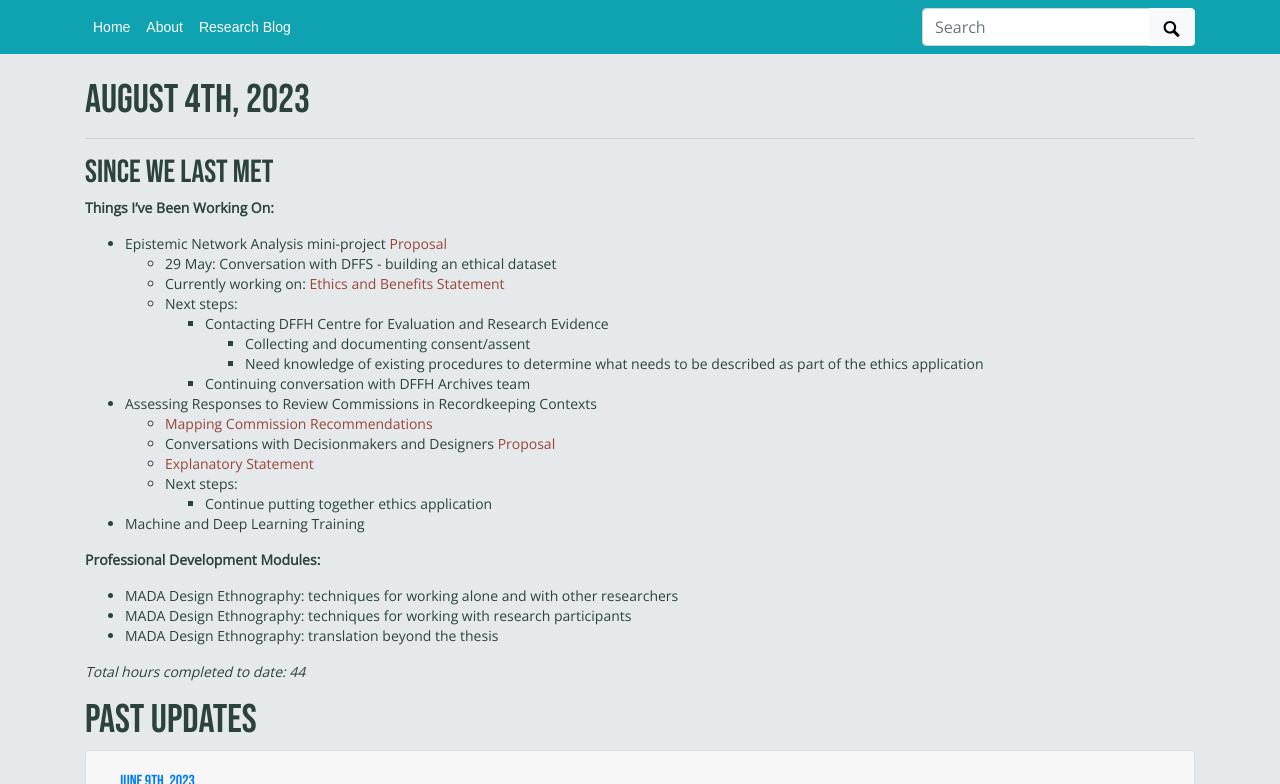
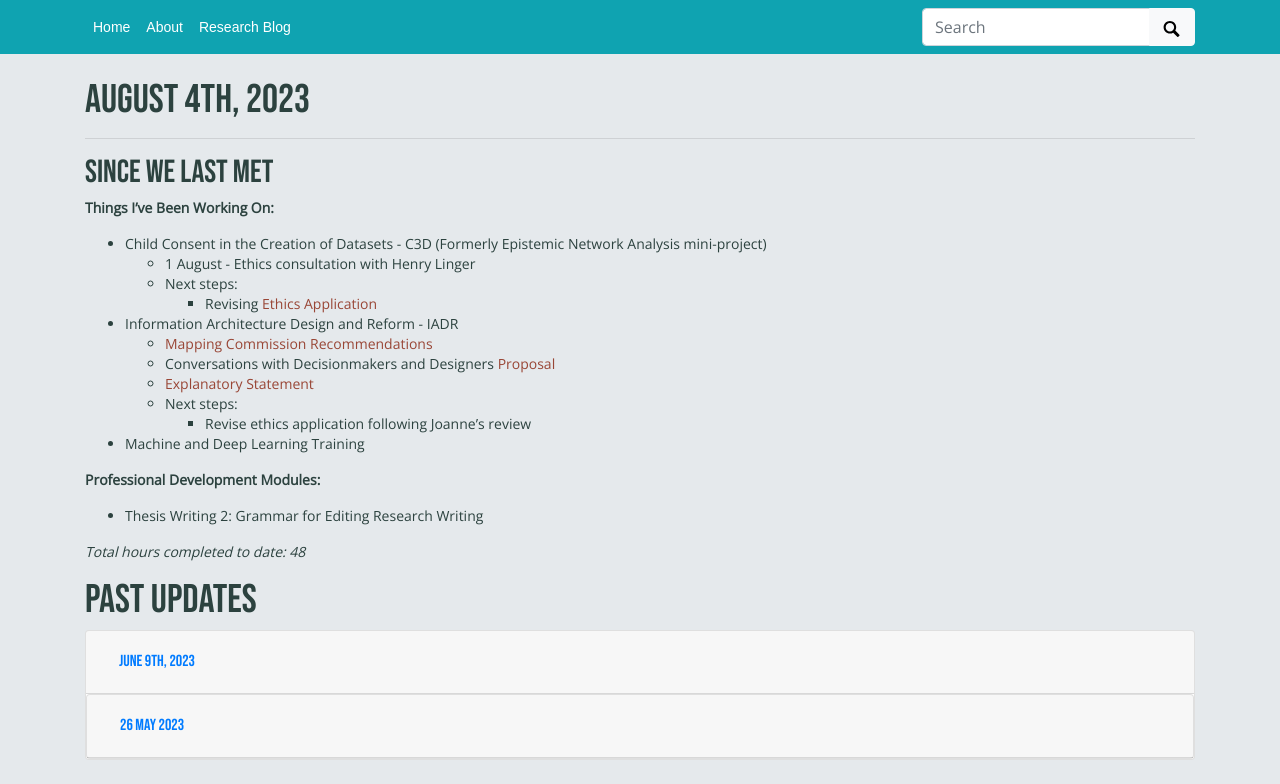
Before and after one commit to mxballin/recordkeeping-governance, a Jekyll site: the page built from pages/updates.md, in a window 1280 px wide. Shown: the part 100-884 px from the top of the page. Built offline with Jekyll 4.4.1, drawn with Linux system fonts in a browser that asks for light colours; some web fonts are replaced; grey boxes are pictures that could not be loaded.

Commit message:
Update updates.md

```diff
--- a/pages/updates.md
+++ b/pages/updates.md
@@ -11,28 +11,22 @@ permalink: /updates.html
 ## Since We Last Met
 
 __Things I've Been Working On:__
-* Epistemic Network Analysis mini-project [Proposal](https://docs.google.com/document/d/1zhdwhAJ0nOPwBpWtf9XiII3TyIQaXo6EiT_xwwA0250/edit?usp=sharing)
-    * 29 May: Conversation with DFFS - building an ethical dataset
-    * Currently working on: [Ethics and Benefits Statement](https://docs.google.com/document/d/1kg5G7uEbIrpSoNbrGX3hnBna18w83SNAIZLEDjNkcLo/edit?usp=sharing)
+* Child Consent in the Creation of Datasets - C3D (Formerly Epistemic Network Analysis mini-project)
+    * 1 August - Ethics consultation with Henry Linger
     * Next steps:
-        * Contacting DFFH Centre for Evaluation and Research Evidence
-            - Collecting and documenting consent/assent
-            - Need knowledge of existing procedures to determine what needs to be described as part of the ethics application
-        * Continuing conversation with DFFH Archives team
-* Assessing Responses to Review Commissions in Recordkeeping Contexts
+        * Revising [Ethics Application](https://docs.google.com/document/d/1tlpJCSd5iN0XOJaPCiGQ6wHCR5XFQZ5EMgOk8tkS2fI/edit?usp=sharing)
+* Information Architecture Design and Reform - IADR
     * [Mapping Commission Recommendations](/blog/commissions.html)
     * Conversations with Decisionmakers and Designers [Proposal](https://docs.google.com/document/d/10p5r_p8eAZ8mpvYM4pmiLVeaI6vmEDDYzblCkzr3iYY/edit?usp=sharing)
     * [Explanatory Statement](https://docs.google.com/document/d/1Im3KftI3HSg0Fe4-FFToftiQrNp7waau/edit?usp=sharing&ouid=106698260065842284739&rtpof=true&sd=true)
     * Next steps:
-        * Continue putting together ethics application
+        * Revise ethics application following Joanne's review
 * Machine and Deep Learning Training
 
 __Professional Development Modules:__
-* MADA Design Ethnography: techniques for working alone and with other researchers
-* MADA Design Ethnography: techniques for working with research participants
-* MADA Design Ethnography: translation beyond the thesis
+* Thesis Writing 2: Grammar for Editing Research Writing
 
-_Total hours completed to date: 44_
+_Total hours completed to date: 48_
 
 
 # Past Updates
@@ -50,34 +44,48 @@ _Total hours completed to date: 44_
       <div class="card-body">
 ## Since We Last Met
 
-__Things I've Been Working On:__
-* Epistemic Network Analysis mini-project [Proposal](https://docs.google.com/document/d/1zhdwhAJ0nOPwBpWtf9XiII3TyIQaXo6EiT_xwwA0250/edit?usp=sharing)
-    * 29 May: Conversation with DFFS - building an ethical dataset
-    * Currently working on: [Ethics and Benefits Statement](https://docs.google.com/document/d/1kg5G7uEbIrpSoNbrGX3hnBna18w83SNAIZLEDjNkcLo/edit?usp=sharing)
-    * Next steps:
-        * Contacting DFFH Centre for Evaluation and Research Evidence
-            - Collecting and documenting consent/assent
-            - Need knowledge of existing procedures to determine what needs to be described as part of the ethics application
-        * Continuing conversation with DFFH Archives team
-* Assessing Responses to Review Commissions in Recordkeeping Contexts
-    * [Mapping Commission Recommendations](/blog/commissions.html)
-    * Conversations with Decisionmakers and Designers [Proposal](https://docs.google.com/document/d/10p5r_p8eAZ8mpvYM4pmiLVeaI6vmEDDYzblCkzr3iYY/edit?usp=sharing)
-    * [Explanatory Statement](https://docs.google.com/document/d/1Im3KftI3HSg0Fe4-FFToftiQrNp7waau/edit?usp=sharing&ouid=106698260065842284739&rtpof=true&sd=true)
-    * Next steps:
-        * Continue putting together ethics application
-* Machine and Deep Learning Training
+<p><strong>Things I&#39;ve Been Working On:</strong></p>
+<ul>
+<li>Epistemic Network Analysis mini-project <a href="https://docs.google.com/document/d/1zhdwhAJ0nOPwBpWtf9XiII3TyIQaXo6EiT_xwwA0250/edit?usp=sharing">Proposal</a><ul>
+<li>29 May: Conversation with DFFS - building an ethical dataset</li>
+<li>Currently working on: <a href="https://docs.google.com/document/d/1kg5G7uEbIrpSoNbrGX3hnBna18w83SNAIZLEDjNkcLo/edit?usp=sharing">Ethics and Benefits Statement</a></li>
+<li>Next steps:<ul>
+<li>Contacting DFFH Centre for Evaluation and Research Evidence<ul>
+<li>Collecting and documenting consent/assent</li>
+<li>Need knowledge of existing procedures to determine what needs to be described as part of the ethics application</li>
+</ul>
+</li>
+<li>Continuing conversation with DFFH Archives team</li>
+</ul>
+</li>
+</ul>
+</li>
+<li>Assessing Responses to Review Commissions in Recordkeeping Contexts<ul>
+<li><a href="/blog/commissions.html">Mapping Commission Recommendations</a></li>
+<li>Conversations with Decisionmakers and Designers <a href="https://docs.google.com/document/d/10p5r_p8eAZ8mpvYM4pmiLVeaI6vmEDDYzblCkzr3iYY/edit?usp=sharing">Proposal</a></li>
+<li><a href="https://docs.google.com/document/d/1Im3KftI3HSg0Fe4-FFToftiQrNp7waau/edit?usp=sharing&amp;ouid=106698260065842284739&amp;rtpof=true&amp;sd=true">Explanatory Statement</a></li>
+<li>Next steps:<ul>
+<li>Continue putting together ethics application</li>
+</ul>
+</li>
+</ul>
+</li>
+<li>Machine and Deep Learning Training</li>
+</ul>
+<p><strong>Professional Development Modules:</strong></p>
+<ul>
+<li>MADA Design Ethnography: techniques for working alone and with other researchers</li>
+<li>MADA Design Ethnography: techniques for working with research participants</li>
+<li>MADA Design Ethnography: translation beyond the thesis</li>
+</ul>
+<p><em>Total hours completed to date: 44</em></p>
+<p><strong>Events and Workshops I&#39;ve Attended:</strong></p>
+<ul>
+<li>Recordkeeping Research Day, 5 June</li>
+<li>National Reconciliation Week - Documentary &#39;In My Blood It Runs&#39;</li>
+<li>Violet&#39;s Mid-Canditature Milestone</li>
+</ul>
 
-__Professional Development Modules:__
-* MADA Design Ethnography: techniques for working alone and with other researchers
-* MADA Design Ethnography: techniques for working with research participants
-* MADA Design Ethnography: translation beyond the thesis
-
-_Total hours completed to date: 44_
-
-__Events and Workshops I've Attended:__
-* Recordkeeping Research Day, 5 June
-* National Reconciliation Week - Documentary 'In My Blood It Runs'
-* Violet's Mid-Canditature Milestone
         </div>
     </div>
   <div class="card">
```
